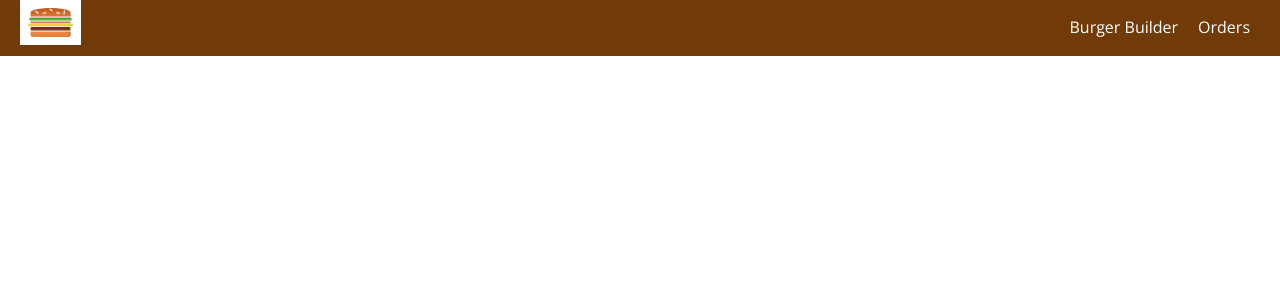
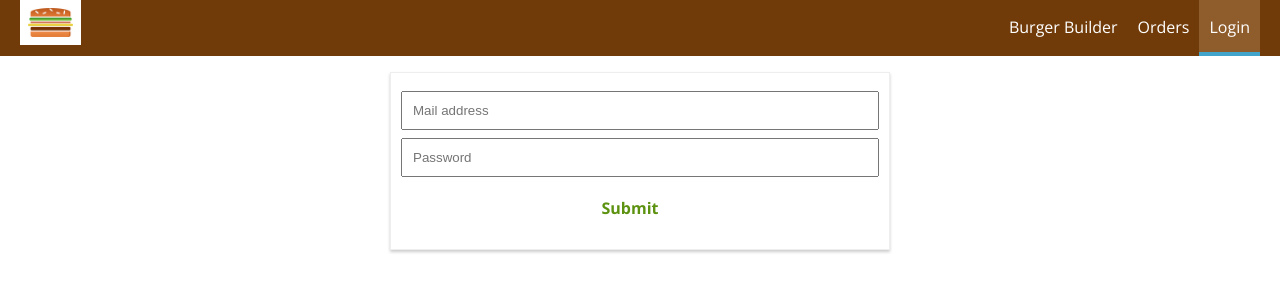
Before and after one commit to karolrungo/burger-builder, a React app: page /auth in a window 1280 px wide. Shown: the top 300 px of the page. Built offline with nearby package versions, Linux system fonts and the light colour scheme.

Commit message:
authentication form added

```diff
--- a/src/App.js
+++ b/src/App.js
@@ -5,6 +5,7 @@ import Layout from './containers/Layout/Layout'
 import BurgerBuilder from './containers/BurgerBuilder/BurgerBuilder'
 import Checkout from './containers/Checkout/Checkout'
 import Orders from './containers/Orders/Orders'
+import Auth from './containers/Auth/Auth'
 
 class App extends Component {
   render() {
@@ -14,6 +15,7 @@ class App extends Component {
           <Route exact path='/' component={BurgerBuilder} />
           <Route path='/checkout/' component={Checkout} />
           <Route path='/my-orders/' component={Orders} />
+          <Route path='/auth/' component={Auth} />
         </Switch>
       </Layout>
     );
--- a/src/components/Navigation/NavigationItems/NavigationItems.js
+++ b/src/components/Navigation/NavigationItems/NavigationItems.js
@@ -7,6 +7,7 @@ const navigationItems = (props) => (
   <ul className={ classes.NavigationItems }>
     <NavigationItem link={'/'} exact >Burger Builder</NavigationItem>
     <NavigationItem link={'/my-orders'} >Orders</NavigationItem>
+    <NavigationItem link={'/auth'} >Login</NavigationItem>
   </ul>
 )
 
--- /dev/null
+++ b/src/containers/Auth/Auth.css
@@ -0,0 +1,19 @@
+.Auth {
+  margin: 20px auto;
+  width: 80%;
+  text-align: center;
+  box-shadow: 0 2px 3px #ccc;
+  border: 1px solid #eee;
+  box-sizing: border-box;
+  padding: 10px;
+}
+
+.Input {
+  display: block;
+}
+
+@media (min-width: 600px) {
+  .Auth {
+    width: 500px;
+  }
+}
--- /dev/null
+++ b/src/containers/Auth/Auth.js
@@ -0,0 +1,95 @@
+import React from 'react'
+
+import Input from './../../components/UI/Input/Input'
+import Button from './../../components/UI/Button/Button'
+
+import classes from './Auth.css'
+
+class Auth extends React.Component {
+  state = {
+    controls: {
+      email: {
+        elementType: 'input',
+        elementConfig: {
+          type: 'email',
+          placeholder: 'Mail address',
+        },
+        value: '',
+        validation: {
+          required: true,
+        },
+        valid: false,
+        touched: false,
+      },
+      password: {
+        elementType: 'input',
+        elementConfig: {
+          type: 'password',
+          placeholder: 'Password',
+        },
+        value: '',
+        validation: {
+          required: true,
+        },
+        valid: false,
+        touched: false,
+      },
+    }
+  }
+
+  checkValidity(value, rules) {
+    let isValid =  true
+
+    if (rules.required) {
+      isValid = value.trim() !== ''
+    }
+
+    return isValid
+  }
+
+  inputChangedHandler = (event, elementId) => {
+    console.log(event.target)
+    console.log(elementId)
+    //NOT A DEEP COPY - need fix
+    const newState = {...this.state.controls}
+    newState[elementId].value = event.target.value
+    newState[elementId].valid = this.checkValidity(newState[elementId].value, newState[elementId].validation)
+    newState[elementId].touched = true
+
+    this.setState({
+      orderForm: newState,
+    })
+  }
+
+
+  render () {
+    let formInputs = []
+    for(let input in this.state.controls) {
+      console.log(this.state.controls[input])
+      formInputs.push(
+        <Input
+          key={input}
+          elementType={this.state.controls[input].elementType}
+          elementConfig={this.state.controls[input].elementConfig}
+          value={this.state.controls[input].value}
+          changed={ (event) => this.inputChangedHandler(event, input)}
+          shouldValidate={this.state.controls[input].validation && this.state.controls[input].touched}
+          invalid={!this.state.controls[input].valid}/>
+      )}
+
+    let form = (
+      <form action="">
+        {formInputs}
+      </form>
+    )
+
+    return (
+      <div className={classes.Auth}>
+        {form}
+        <Button btnTypes='Success'>Submit</Button>
+      </div>
+    )
+  }
+}
+
+export default Auth
```
